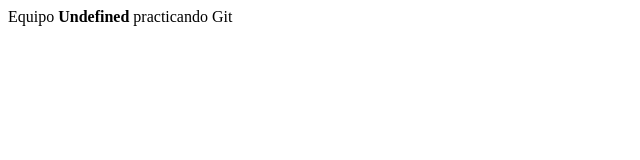
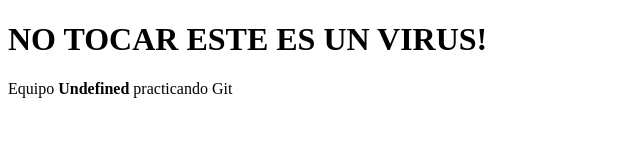
Before and after one commit to MansuttiD/UndefinedTeam, a plain HTML site: page index.html in a window 1280 px wide. Shown: the whole page, without its empty margins (0-640 px from the left). Drawn offline with Linux system fonts and the light colour scheme.

Commit message:
Abran el virus que mande

```diff
--- a/index.html
+++ b/index.html
@@ -7,6 +7,7 @@
     <title>Document</title>
 </head>
 <body>
+    <H1>NO TOCAR ESTE ES UN VIRUS!</H1>
     <div>
         <hi>Equipo <b>Undefined</b> practicando Git</hi>
     </div>
```
